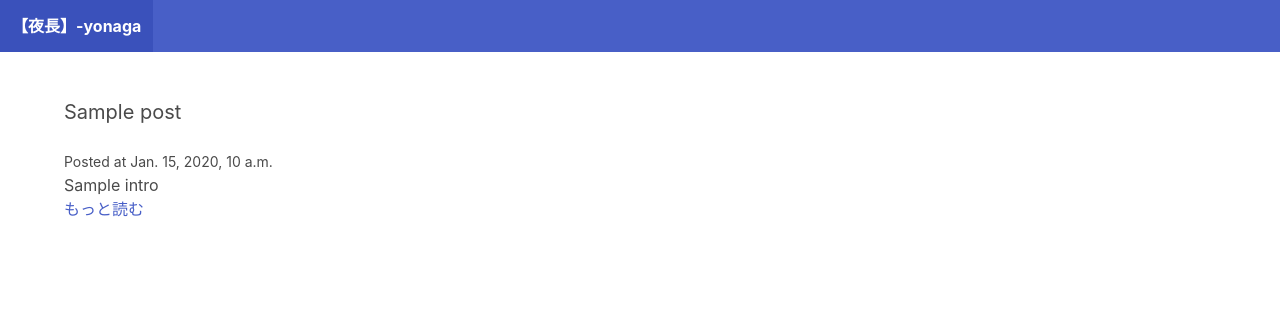
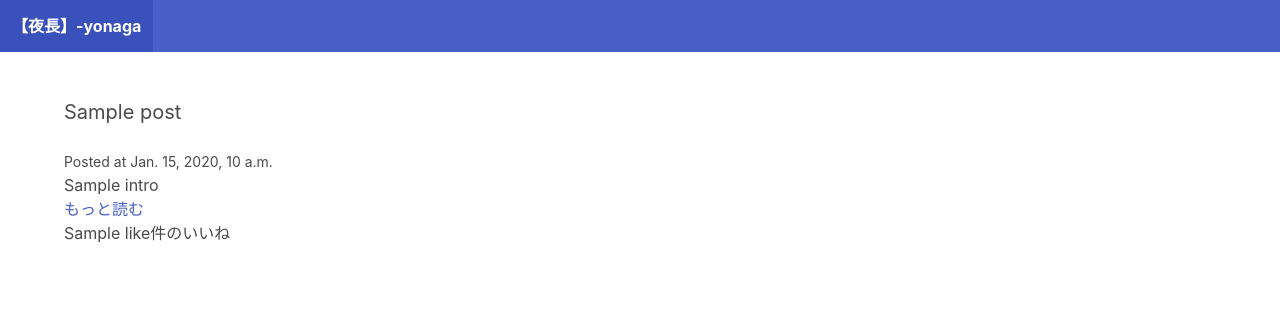
Before and after one commit to meeeee05/yonaga, a Django app: template blog/templates/blog/frontpage.html in a window 1280 px wide. Shown: the top 312 px of the page. Run offline with Django 3.2, Linux system fonts and the light colour scheme; the template is opened without the code that fills it: most values are stand-ins (such as "Sample title", 1, 10 or a date in 2020).

Commit message:
postにlikeを追加

```diff
--- a/blog/models.py
+++ b/blog/models.py
@@ -1,3 +1,4 @@
+from email.policy import default
 from unittest.util import _MAX_LENGTH
 from django.db import models
 
@@ -6,6 +7,7 @@ class Post(models.Model):
     slug = models.SlugField()
     intro = models.TextField()
     body = models.TextField()
+    like = models.IntegerField(default=0)
     posted_date = models.DateTimeField(auto_now_add=True)
 
 class Comment(models.Model):
--- a/blog/templates/blog/frontpage.html
+++ b/blog/templates/blog/frontpage.html
@@ -21,6 +21,6 @@
     <small>Posted at {{post.posted_date}}</small>
     <p>{{post.intro}}</p>
     <a href="{% url 'post_detail' post.slug %}">もっと読む</a>
-
+    <p>{{post.like}}件のいいね</p>
 </div>
 {% endfor %} {% endblock %}
```
Also changed, not shown: blog/migrations/0004_post_like_alter_comment_posted_date.py (added), db.sqlite3.
